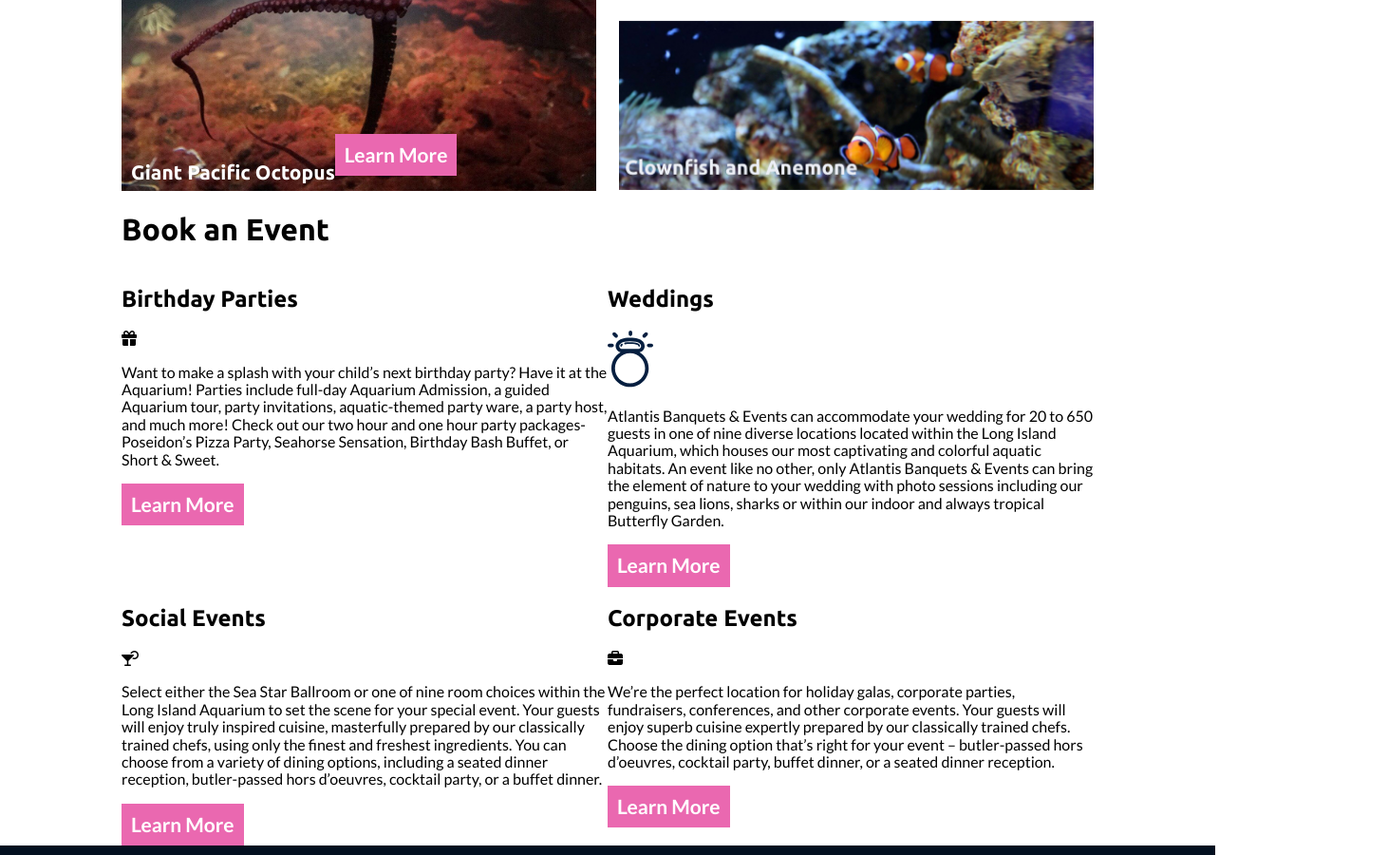
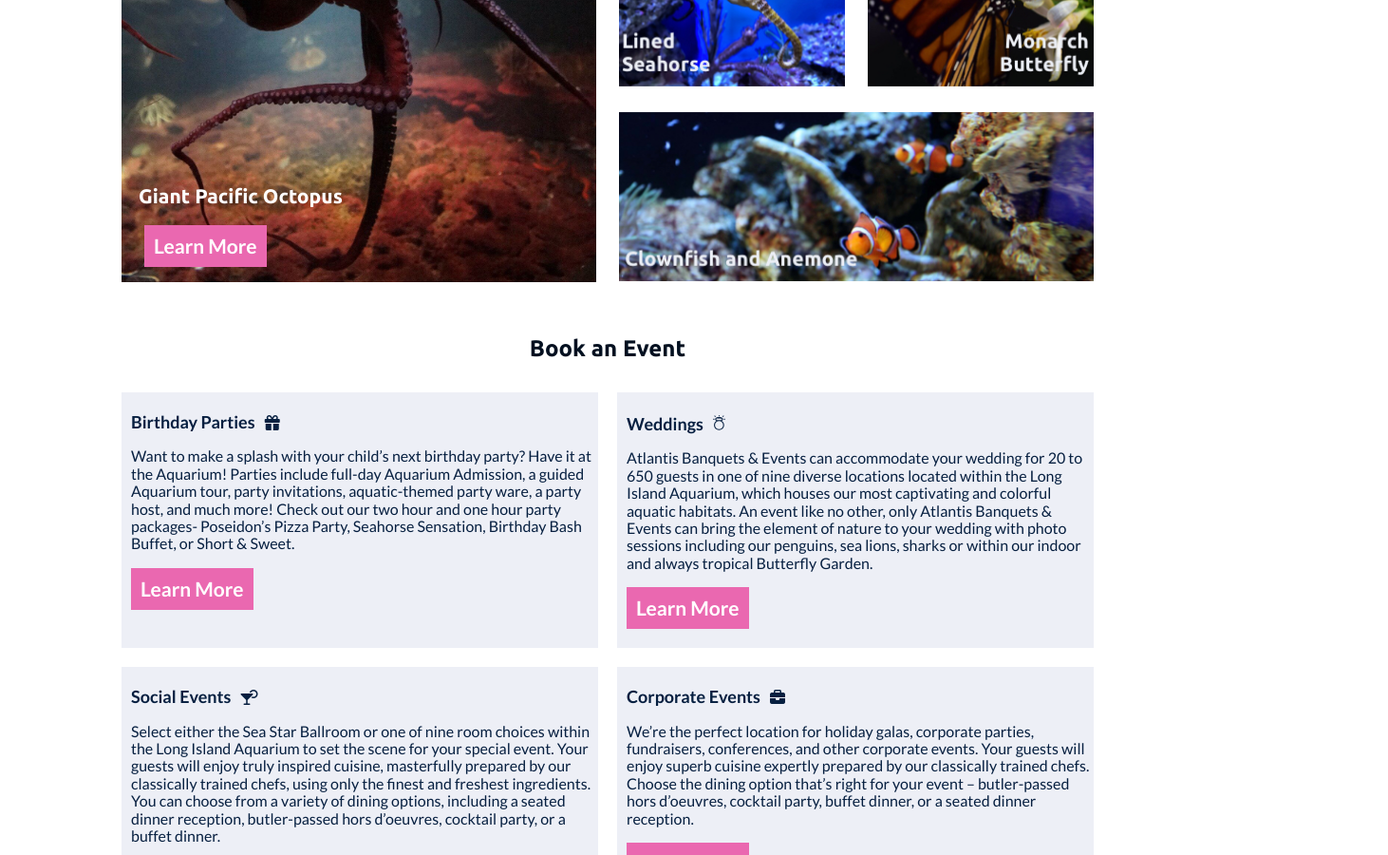
Before and after one commit to NicoleNowakowski/Nicole-Web2-Final, a plain HTML site: page deploy/index.html in a window 1280 px wide. Shown: the part 3853-4753 px from the top of the page at 95% size, 1462 px wide, since content can reach past the window. Drawn offline with nearby package versions, Linux system fonts and the light colour scheme.

Commit message:
Adding more CSS

```diff
--- a/deploy/index.html
+++ b/deploy/index.html
@@ -177,9 +177,9 @@
                                                     </li>
                                                     <li id=tickets>
                                                         <h2>Tickets</h2>
-                                                        <p>Children (3-12) $23 / per person
-                                                            Adults (13-61) $35 / per person
-                                                            Seniors (62+) $26 / per person
+                                                        <p>Children (3-12) $23 / per person <br>
+                                                            Adults (13-61) $35 / per person <br>
+                                                            Seniors (62+) $26 / per person <br>
                                                             Children 2 & Under FREE</p>
                                                         <button class="pink-button">Buy Now</button>
                                                     </li>
@@ -212,26 +212,22 @@
 
                                                             <ul>
                                                         <li id=bday>
-                                                            <h2>Birthday Parties</h2>
-                                                            <i class="fas fa-gift"></i>
+                                                            <span> Birthday Parties <i class="fas fa-gift"></i>
                                                             <p>Want to make a splash with your child’s next birthday party? Have it at the Aquarium! Parties include full-day Aquarium Admission, a guided Aquarium tour, party invitations, aquatic-themed party ware, a party host, and much more! Check out our two hour and one hour party packages- Poseidon’s Pizza Party, Seahorse Sensation, Birthday Bash Buffet, or Short & Sweet. </p>
                                                             <button class="pink-button">Learn More</button>
                                                         </li>
                                                         <li id=weddings>
-                                                            <h2>Weddings</h2>
-                                                           <img src="img/events/ring.svg" alt="ring icon">
+                                                          <span> Weddings <img src="img/events/ring.svg" alt="ring icon"></span>
                                                             <p>Atlantis Banquets & Events can accommodate your wedding for 20 to 650 guests in one of nine diverse locations located within the Long Island Aquarium, which houses our most captivating and colorful aquatic habitats. An event like no other, only Atlantis Banquets & Events can bring the element of nature to your wedding with photo sessions including our penguins, sea lions, sharks or within our indoor and always tropical Butterfly Garden.  </p>
                                                             <button class="pink-button">Learn More</button>
                                                         </li>
                                                         <li id=socialevents>
-                                                            <h2>Social Events</h2>
-                                                            <i class="fas fa-cocktail"></i>
+                                                           <span> Social Events <i class="fas fa-cocktail"></i></span>
                                                             <p>Select either the Sea Star Ballroom or one of nine room choices within the Long Island Aquarium to set the scene for your special event. Your guests will enjoy truly inspired cuisine, masterfully prepared by our classically trained chefs, using only the finest and freshest ingredients. You can choose from a variety of dining options, including a seated dinner reception, butler-passed hors d’oeuvres, cocktail party, or a buffet dinner.</p>
                                                             <button class="pink-button">Learn More</button>
                                                         </li>
                                                         <li id=corporate>
-                                                            <h2>Corporate Events</h2>
-                                                            <i class="fas fa-briefcase"></i>
+                                                           <span> Corporate Events <i class="fas fa-briefcase"></i></span>
                                                             <p>We’re the perfect location for holiday galas, corporate parties, fundraisers, conferences, and other corporate events.  Your guests will enjoy superb cuisine expertly prepared by our classically trained chefs. Choose the dining option that’s right for your event – butler-passed hors d’oeuvres, cocktail party, buffet dinner, or a seated dinner reception.</p>
                                                             <button class="pink-button">Learn More</button>
                                                         </li>
@@ -239,13 +235,16 @@
                                                         </div>
                                                         </section>
         <footer>
+                                                                    <div>
                                                                     <section>
+                                                                        <div>
                                                                         <ul id=socials>
                                                                             <li><a href="#"><i class="fab fa-youtube-square"></i></a></li>
                                                                             <li><a href="#"><i class="fab fa-twitter-square"></i></a></li>
                                                                             <li><a href="#"><i class="fab fa-instagram-square"></i></a></li>
                                                                             <li><a href="#"><i class="fab fa-facebook-square"></i></a></li>
                                                                         </ul>
+                                                                    </div>
                                                                         <p>©2021 Long Island Aquarium</p>
                                                                     </section>
                                                                     <section id=hours>
@@ -279,6 +278,7 @@
 
                                                                         </ul>
                                                                     </section>
+                                                                </div>
                                                                 </footer>
 </body>
 
--- a/dev/scss/base/_typography.scss
+++ b/dev/scss/base/_typography.scss
@@ -4,4 +4,4 @@
 h1,h2{
    font-family: 'Ubuntu', sans-serif;
 }
-p,h3,h4,button,input{font-family: 'Lato', sans-serif;}
+p,h3,h4,button,input, span{font-family: 'Lato', sans-serif;}
--- a/dev/scss/layout/_footer.scss
+++ b/dev/scss/layout/_footer.scss
@@ -8,21 +8,21 @@ footer {
 		display: grid;
 		grid-template-areas: ". footer .";
 		grid-template-columns: auto 1200px auto;
-		background-color: $maastrichtbluedark;
+
 	}
 
 	>div {
 		display: grid;
 		gap: 24px;
 
+		@include sm {
+			grid-template-areas: "socials info";
+			grid-template-columns: repeat(2, 1fr);
+		}
+
 		@include md {
 			grid-template-areas: "socials . hours info";
 			grid-template-columns: repeat(4, 1fr);
-		}
-
-		@include sm {
-			grid-template-areas: "socials info";
-			grid-template-columns: repeat(2, 1fr);
 		}
 
 		@include xl {
@@ -31,6 +31,20 @@ footer {
 
 		section {
 			padding-top: 16px;
+
+			div {
+				ul {
+					display: flex;
+
+					li {
+						padding: 5px;
+					}
+
+				}
+
+			}
+
+
 		}
 
 		#info {
@@ -41,8 +55,10 @@ footer {
 		}
 
 		#hours {
+			display: none;
 
 			@include md {
+				display: grid;
 				grid-area: hours;
 			}
 		}
@@ -79,9 +95,7 @@ footer {
 						font-size: rem-calc(30);
 
 						&:hover,
-						&:active {
-
-						}
+						&:active {}
 					}
 				}
 			}
--- a/dev/scss/sections/_animals.scss
+++ b/dev/scss/sections/_animals.scss
@@ -51,7 +51,7 @@
                     font-size: rem-calc(21pt);
                     font-weight: 700;
                     color: $white;
-                    margin-left: 10px;
+                    margin-left: 18px;
                     margin-bottom: 8px;
                 }
 
@@ -61,6 +61,7 @@
 
                 button {
                     margin-top: 8pt;
+                    margin-left: 18pt;
                 }
             }
 
@@ -78,7 +79,10 @@
         background-position: center;
         background-size: 100%;
         display: flex;
-        justify-content: flex-start;
+        flex-direction: column;
+        justify-content: flex-end;
+        align-items: flex-start;
+
         min-height: 317px;
 
         @include md {
--- a/dev/scss/sections/_events.scss
+++ b/dev/scss/sections/_events.scss
@@ -1,54 +1,99 @@
-#events{
-    @include md{
+#events {
+    @include md {
         display: grid;
         grid-template-columns: 16px auto 16px;
         grid-template-areas: ". events .";
     }
 
-    @include lg{
+    @include lg {
         grid-template-columns: auto 1024px auto;
     }
 
-    >div{
+    >div {
         @include md {
             grid-area: events;
         }
 
+        h1 {
+            font-weight: 700;
+            font-size: rem-calc(24);
+            color: $maastrichtbluedark;
+            text-align: center;
+            padding-top: 40px;
+            padding-bottom: 16px;
+        }
+
+
         ul {
-    @include sm{
+            @include md {
                 display: grid;
-    grid-template-columns: 100%;
-        grid-template-areas: "bday"
-        "weddings"
-        "socialevents"
-        "corporate";}
+                grid-template-columns: repeat(2, 1fr);
+                grid-template-areas: "bday weddings"
+                    "socialevents corporate";
+                gap: 20px;
+            }
 
-        @include md{
-            display: grid;
-            grid-template-columns: repeat(2,1fr);
-            grid-template-areas: "bday weddings"
-            "socialevents corporate" ;
+            li {
+                background-color: $bluetoruslight ;
+
+                span {
+                    font-weight: 700;
+                    font-size: rem-calc(18);
+                    color: $maastrichtblue;
+                   padding-left: 10px;
+
+                }
+
+                i {
+                    font-size: 16px;
+                   padding-left: 5pt;
+                   padding-top: 24px;
+
+                }
+
+                img {
+                    padding-top: 24px;
+                    height: 16px;
+                    padding-left: 5pt;
+                }
+
+                P {
+                    font-size: rem-calc(16);
+                    font-weight: 400;
+                    color: $maastrichtblue;
+                    padding-left: 10px;
+                }
+                button{
+                margin-left: 10px;
+                margin-bottom: 20px;
                 }
             }
 
 
-#bday{
+        }
+
+
+        #bday {
             @include md {
                 grid-area: bday;
             }
         }
-#weddings{
+
+        #weddings {
             @include md {
                 grid-area: weddings;
             }
         }
-#social{ @include md {
+
+        #social {
+            @include md {
                 grid-area: social;
             }
         }
-#corporate{
+
+        #corporate {
             @include md {
-    grid-area: corporate ;
+                grid-area: corporate;
             }
         }
 
--- a/dev/scss/sections/_planyourvisit.scss
+++ b/dev/scss/sections/_planyourvisit.scss
@@ -67,14 +67,17 @@
                     font-size: rem-calc(18pt);
                     font-weight: 700;
                     color: $maastrichtblue;
+                    padding-top: 18pt ;
+                    padding-left:10pt ;
                 }
 
                 p {
-
+                    padding-left: 10pt;
                 }
 
                 button {
-
+                 margin-bottom: 18pt ;
+                 margin-left: 10pt ;
                 }
 
 
```
Also changed, not shown: deploy/css/styles.css, 3 other files. Lines whose indentation alone changed are shown as unchanged.
